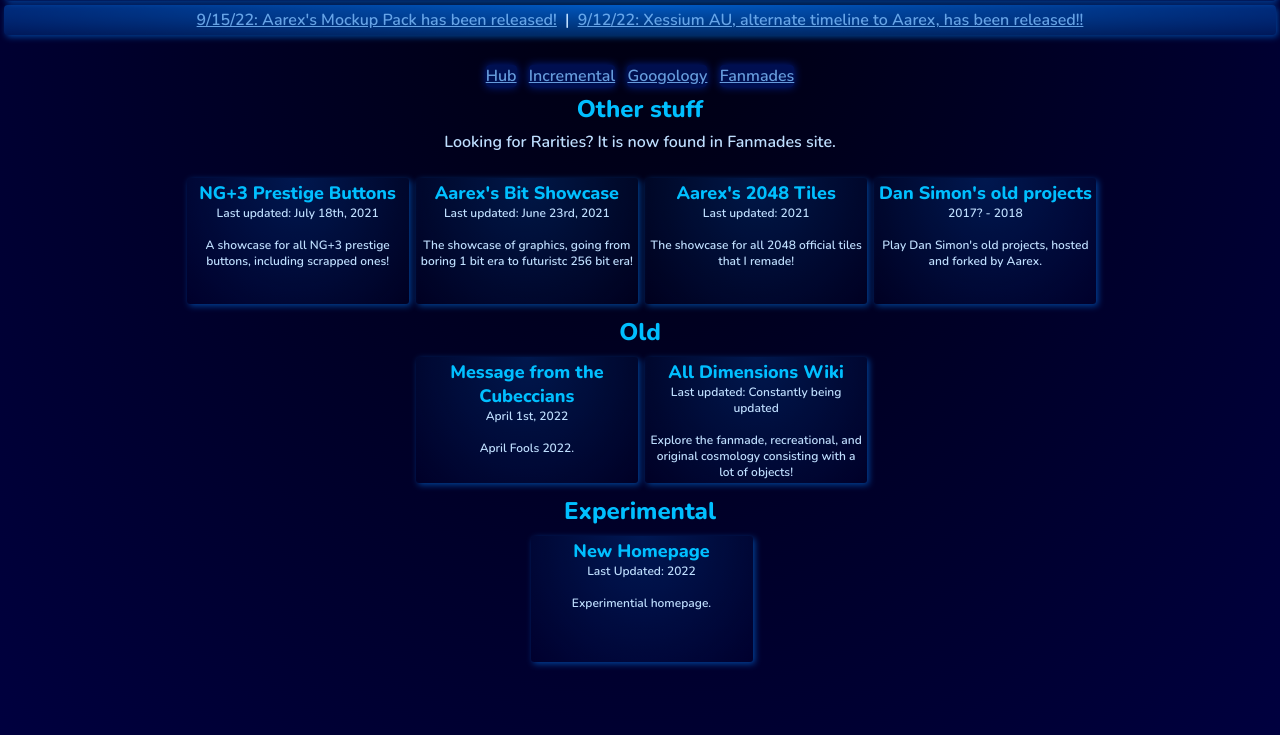
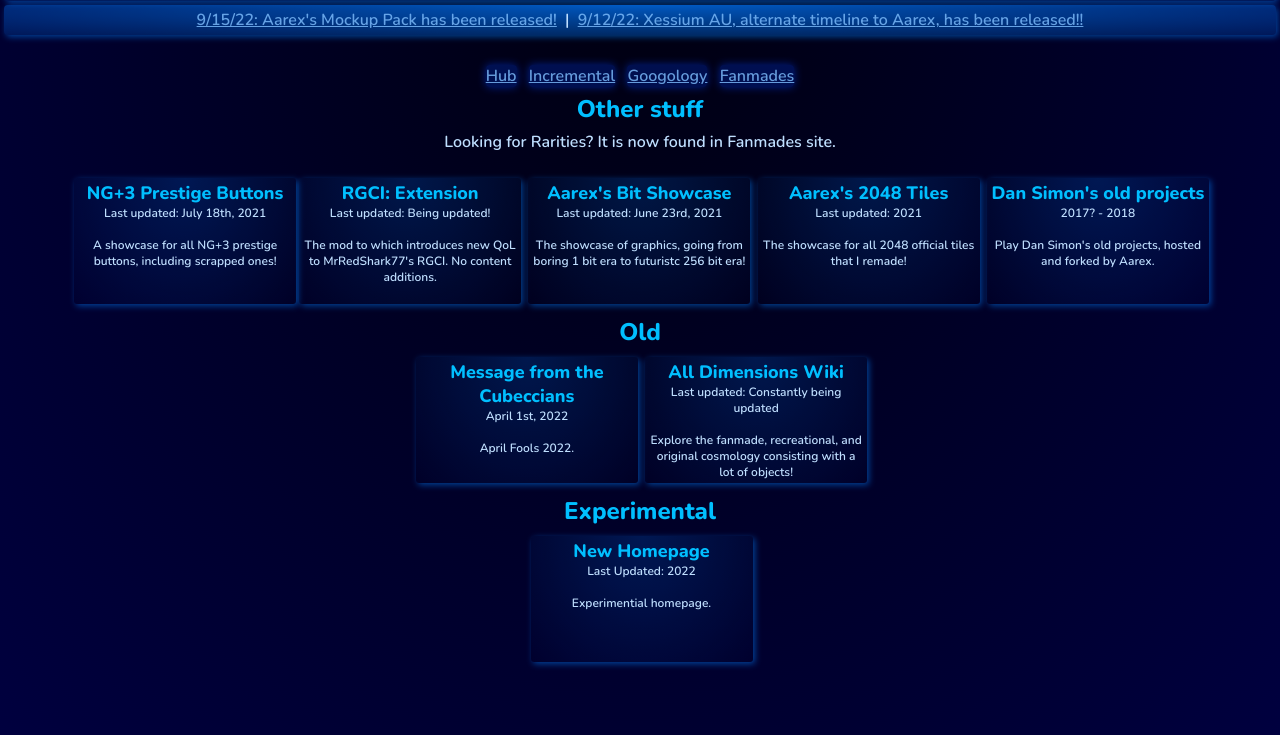
Before and after one commit to aarextiaokhiao/aarextiaokhiao.github.io, a plain HTML site: page others.html in a window 1280 px wide. Shown: the part 65-800 px from the top of the page. Drawn offline with nearby package versions, Linux system fonts and the light colour scheme.

Commit message:
Update others.html

```diff
--- a/others.html
+++ b/others.html
@@ -30,6 +30,13 @@
 					<div>Last updated: July 18th, 2021</div>
 					<br>
 					<div>A showcase for all NG+3 prestige buttons, including scrapped ones!</div>
+				</div>
+			</a><a class="item" href="Really-Grass-Cutting-Incremental">
+				<div class="item_fix">
+					<div class="big">RGCI: Extension</div>
+					<div>Last updated: Being updated!</div>
+					<br>
+					<div>The mod to which introduces new QoL to MrRedShark77's RGCI. No content additions.</div>
 				</div>
 			</a>
 			<a class="item" href="https://drive.google.com/file/d/1FA9JLMUqcTyJG4OXBWaU2nExOs3I-p0D/view?usp=sharing">
```
